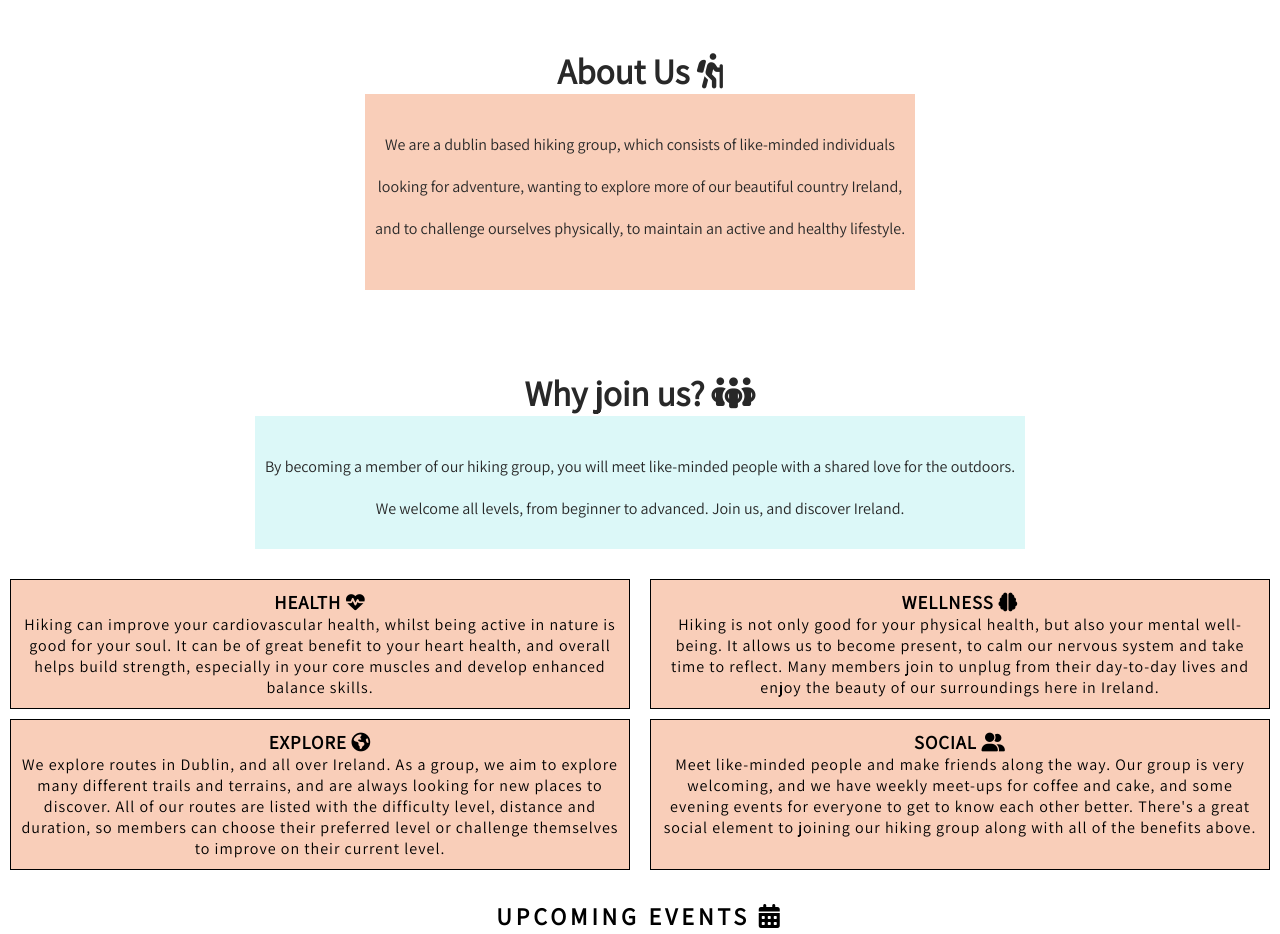
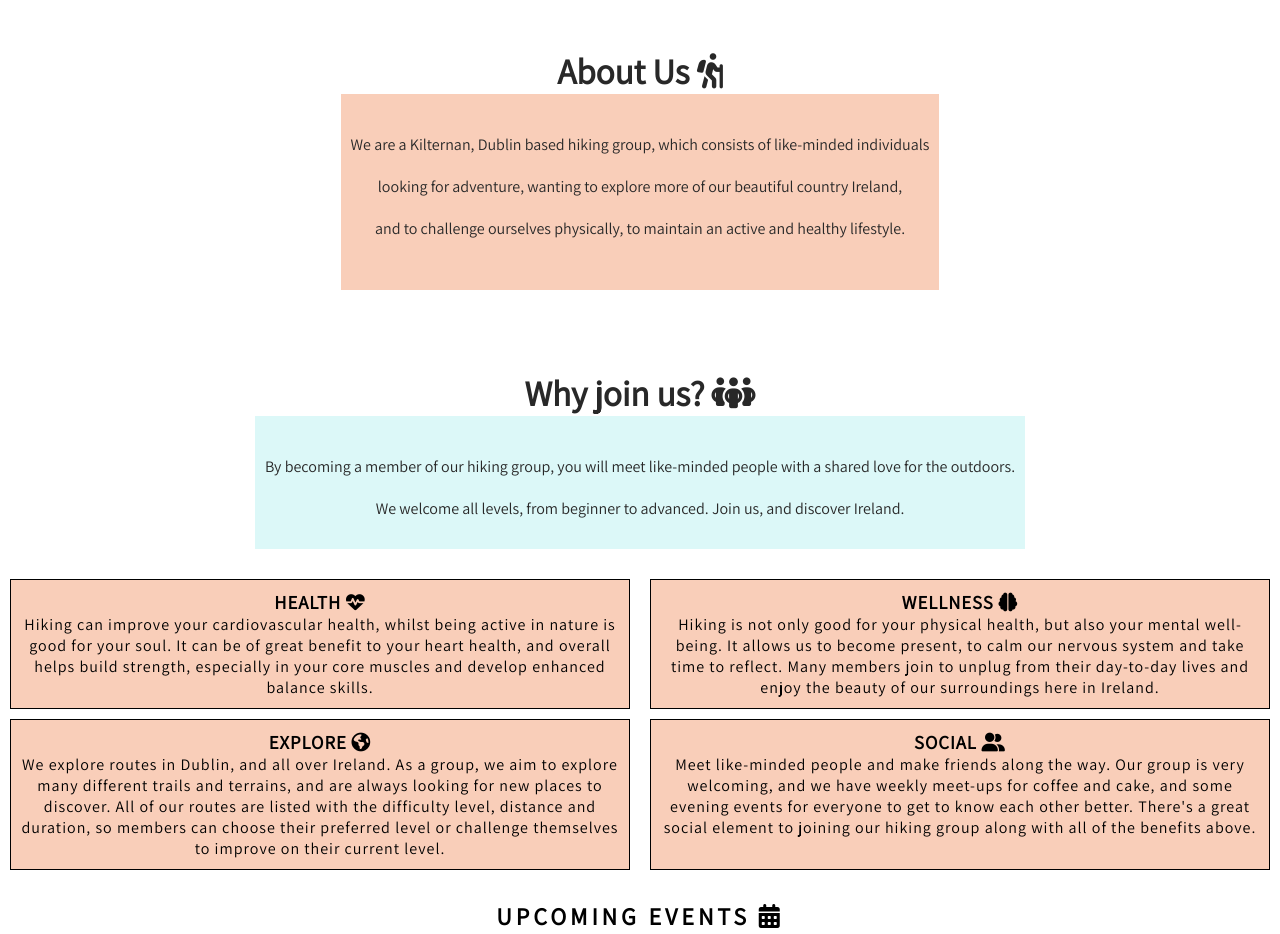
Before and after one commit to LynneMcGrail/take-a-hike, a plain HTML site: page index.html in a window 1280 px wide. Shown: the part 802-1736 px from the top of the page. Drawn offline with Linux system fonts and the light colour scheme.

Commit message:
Add to about us section in the index.html file

```diff
--- a/index.html
+++ b/index.html
@@ -84,7 +84,7 @@
                 <section id="about-us">
                     <h3>About Us <i class="fa-solid fa-person-hiking"></i></h3>
                     <div class="grid-item">
-                        <p>We are a dublin based hiking group, which consists of like-minded individuals<br></br>
+                        <p>We are a Kilternan, Dublin based hiking group, which consists of like-minded individuals<br></br>
                             looking for adventure, wanting to explore more of our beautiful country Ireland,<br></br>
                             and to challenge ourselves physically, to maintain an active and healthy lifestyle.<br></br>
                         </p>
```
